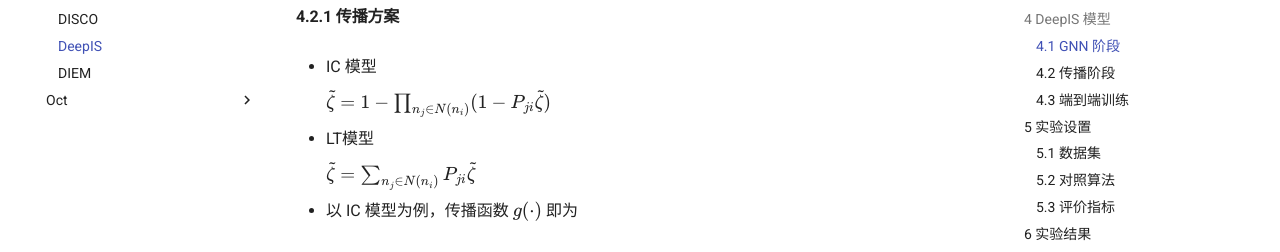
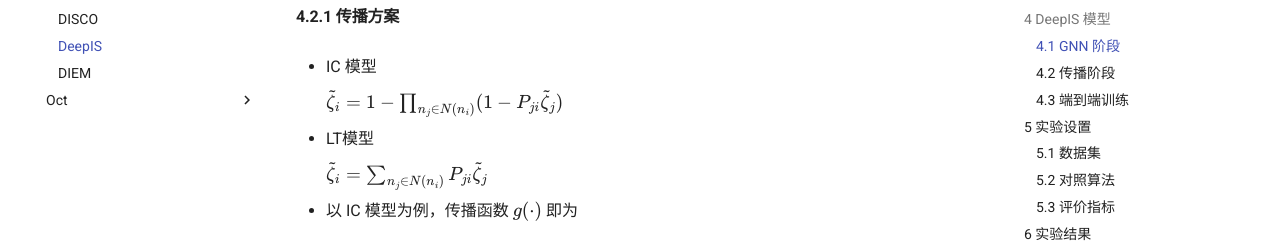
Before and after one commit to Shi-D/Blog, an MkDocs documentation site: the page built from docs/weekly-report/sept/DeepIS.md, in a window 1280 px wide and 900 px high, scrolled down 2285 px. Shown: the part 170-422 px from the top of the window. Built offline with MkDocs 1.6.1 and Material for MkDocs 9.7.7, drawn with Linux system fonts in a browser that asks for light colours.

```diff
--- a/docs/weekly-report/sept/DeepIS.md
+++ b/docs/weekly-report/sept/DeepIS.md
@@ -98,11 +98,11 @@ $\widehat{𝒚}_𝑖 =𝑓_𝜃(𝑋[𝑖,:])$
 
 - IC 模型
 
-    $\widetilde{\zeta} = 1− \prod_{n_j \in N(n_𝑖) }(1−𝑃_{ji} \widetilde{\zeta})$
+    $\widetilde{\zeta}_i = 1− \prod_{n_j \in N(n_𝑖) }(1−𝑃_{ji} \widetilde{\zeta}_j)$
 
 - LT模型
 
-    $\widetilde{\zeta} = \sum_{n_j \in N(n_𝑖) }P_{ji} \widetilde{\zeta}$
+    $\widetilde{\zeta}_i = \sum_{n_j \in N(n_𝑖) }P_{ji} \widetilde{\zeta}_j$
 
 - 以 IC 模型为例，传播函数 $g(·)$ 即为
 
```
